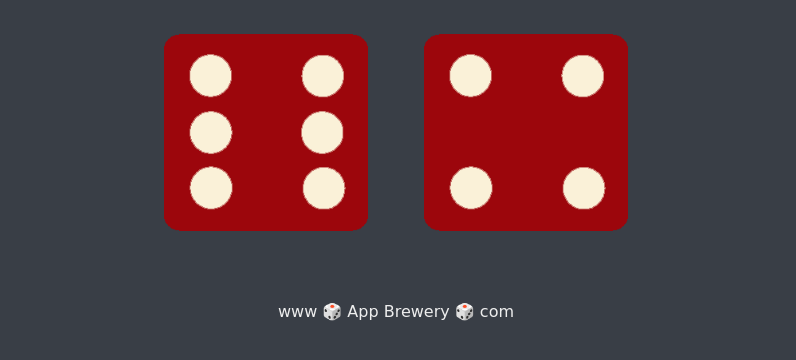
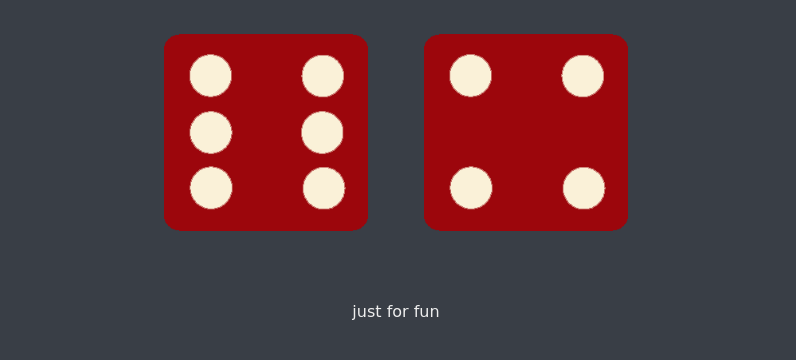
Before and after one commit to rupesh-dev30/Dice-Game-Basic, a plain HTML site: page index.html in a window 1280 px wide. Shown: the part 432-792 px from the top of the page, without its empty margins (244-1040 px from the left). Drawn offline with Linux system fonts and the light colour scheme.

Commit message:
second commit

```diff
--- a/index.html
+++ b/index.html
@@ -26,7 +26,7 @@
 </script>
 
 <footer>
-    www 🎲 App Brewery 🎲 com
+    just for fun
 </footer>
 
 
```
